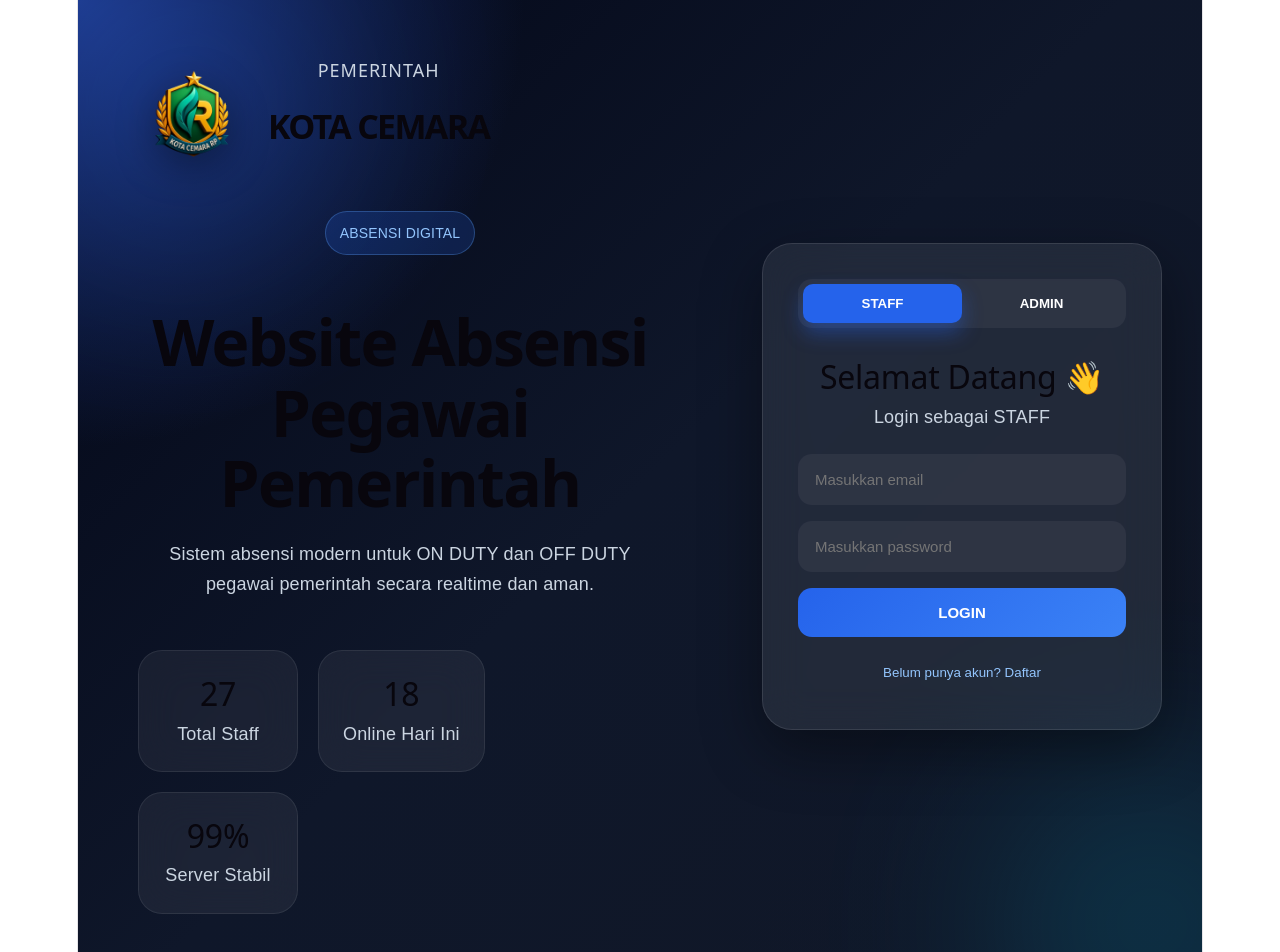
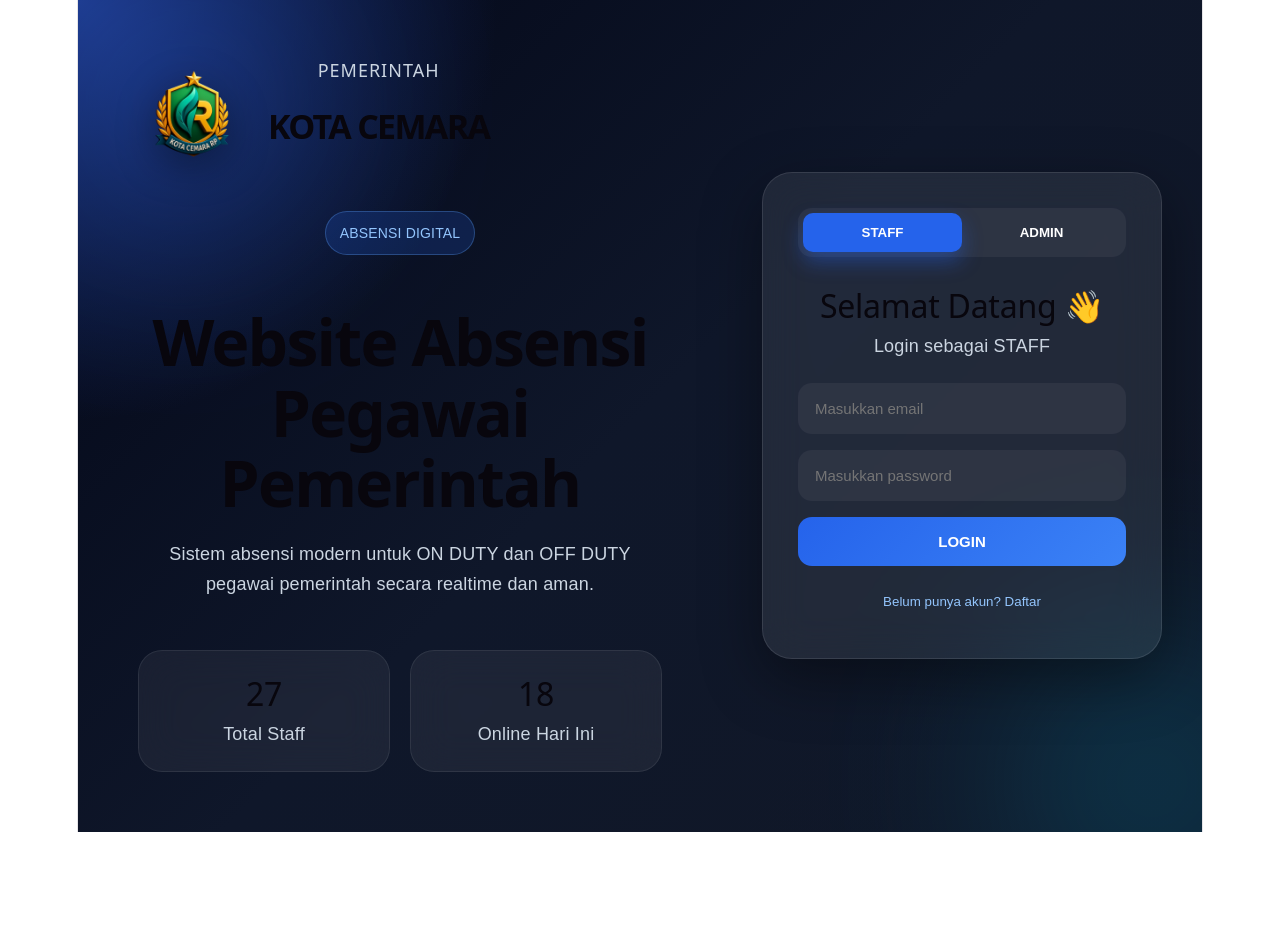
Before and after one commit to MixueUnnlimited/absensi-pemerintah-kota-cemara, a React (Vite) app: page / in a window 1280 px wide. Shown: the top 952 px of the page. After the commit the page ends 832 px from the top, so only its background shows below. Built offline with nearby package versions, Linux system fonts and the light colour scheme.

Commit message:
Fix login stats layout

```diff
--- a/src/pages/Login.jsx
+++ b/src/pages/Login.jsx
@@ -83,11 +83,6 @@ export default function Login({ onLogin }) {
           <div className="statCard">
             <h2>18</h2>
             <p>Online Hari Ini</p>
-          </div>
-
-          <div className="statCard">
-            <h2>99%</h2>
-            <p>Server Stabil</p>
           </div>
 
         </div>
@@ -281,7 +276,8 @@ export default function Login({ onLogin }) {
         }
 
         .statCard{
-          min-width:160px;
+          flex:1;
+          min-width:220px;
           background:rgba(255,255,255,0.06);
           border:1px solid rgba(255,255,255,0.08);
           backdrop-filter:blur(20px);
```
